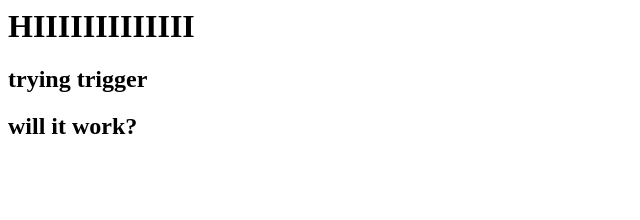
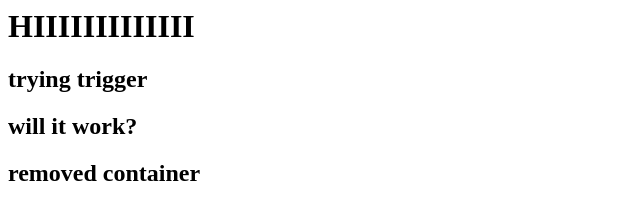
Before and after one commit to amolkalugade/Git_Training_v3, a plain HTML site: page index.html in a window 1280 px wide. Shown: the whole page, without its empty margins (0-640 px from the left). Drawn offline with Linux system fonts and the light colour scheme.

Commit message:
container

```diff
--- a/index.html
+++ b/index.html
@@ -2,4 +2,5 @@
 	<h1> HIIIIIIIIIIIII </h1>
 	<h2> trying trigger </h2>
 	<h2>will it work? </h2>
+	<h2>removed container </h2>
 </html>
```
